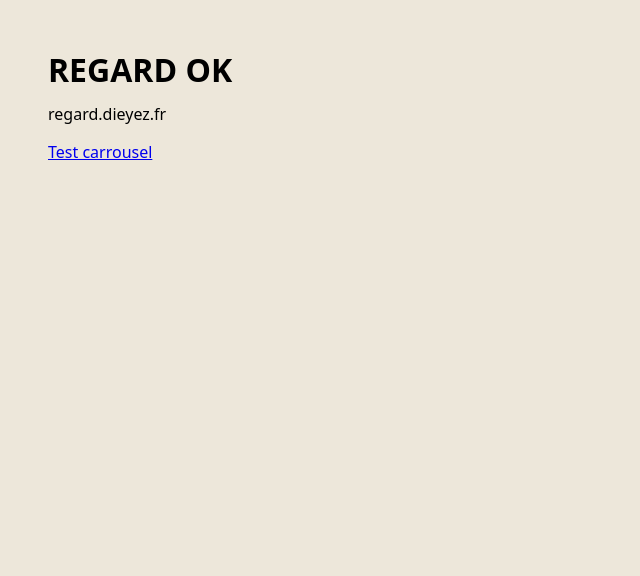
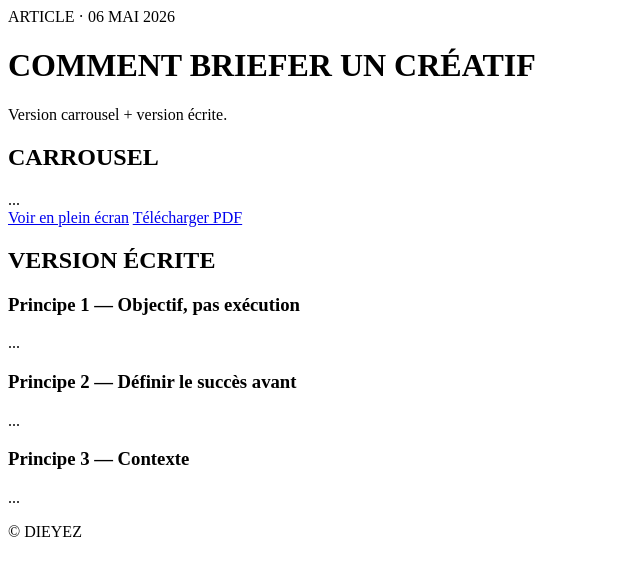
Before and after one commit to dieyez/regard, a plain HTML site: page index.html in a window 1280 px wide. Shown: the whole page, without its empty margins (0-640 px from the left). Drawn offline with Linux system fonts and the light colour scheme.

Commit message:
Update index.html

```diff
--- a/index.html
+++ b/index.html
@@ -1,13 +1,46 @@
-<!doctype html>
-<html lang="fr">
-<head>
-  <meta charset="utf-8" />
-  <meta name="viewport" content="width=device-width,initial-scale=1" />
-  <title>REGARD</title>
-</head>
-<body style="margin:0; background:#EDE7DA; font-family:system-ui; padding:48px;">
-  <h1 style="margin:0;">REGARD OK</h1>
-  <p style="margin-top:12px;">regard.dieyez.fr</p>
-  <p><a href="/test/carousel/">Test carrousel</a></p>
+<body>
+	<header class="site-hero">
+		<div class="wrap">
+			<div class="meta">ARTICLE · 06 MAI 2026</div>
+			<h1 class="title">COMMENT BRIEFER UN CRÉATIF</h1>
+			<p class="lede">Version carrousel + version écrite.</p>
+		</div>
+	</header>
+
+	<main class="wrap">
+
+		<section class="carousel-section">
+			<h2 class="section-title">CARROUSEL</h2>
+
+			<!-- ICI: ton carousel-ui actuel -->
+			<div class="carousel-ui">
+				...
+			</div>
+
+			<div class="carousel-actions">
+				<a class="btn" href="./carousel/">Voir en plein écran</a>
+				<a class="btn" href="./carousel.pdf">Télécharger PDF</a>
+			</div>
+		</section>
+
+		<section class="article-section">
+			<h2 class="section-title">VERSION ÉCRITE</h2>
+
+			<article class="prose">
+				<h3>Principe 1 — Objectif, pas exécution</h3>
+				<p>...</p>
+
+				<h3>Principe 2 — Définir le succès avant</h3>
+				<p>...</p>
+
+				<h3>Principe 3 — Contexte</h3>
+				<p>...</p>
+			</article>
+		</section>
+
+	</main>
+
+	<footer class="site-footer">
+		<div class="wrap">© DIEYEZ</div>
+	</footer>
 </body>
-</html>
```
